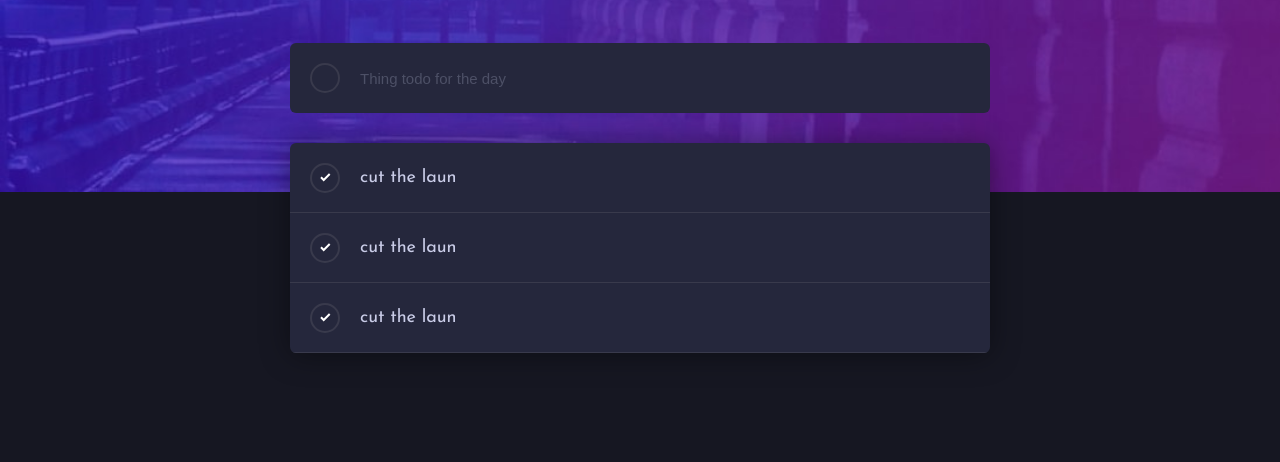
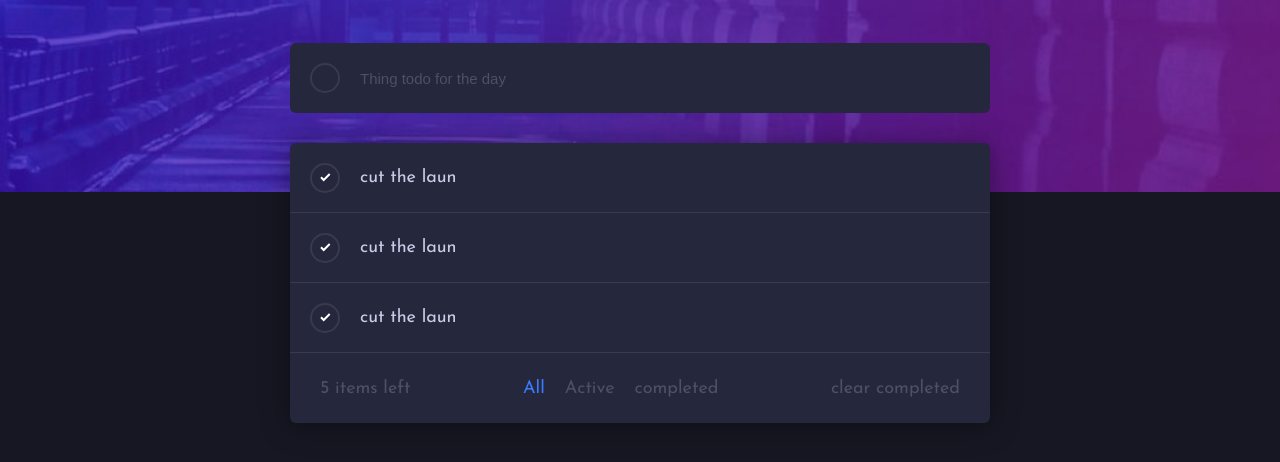
Before and after one commit to JoeTechx/To-do-firebase-app, a plain HTML site: page index.html in a window 1280 px wide. Shown: the part 158-620 px from the top of the page. Drawn offline with Linux system fonts and the light colour scheme.

Commit message:
Done with CSS file

```diff
--- a/index.html
+++ b/index.html
@@ -1,18 +1,17 @@
 <!DOCTYPE html>
 <html lang="en">
+
 <head>
   <meta charset="UTF-8" />
   <meta http-equiv="X-UA-Compatible" content="IE=edge" />
   <meta name="viewport" content="width=device-width, initial-scale=1.0" />
   <link rel="preconnect" href="https://fonts.googleapis.com" />
   <link rel="preconnect" href="https://fonts.gstatic.com" crossorigin />
-    <link
-      href="https://fonts.googleapis.com/css2?family=Josefin+Sans:wght@400;700&display=swap"
-      rel="stylesheet"
-    />
+  <link href="https://fonts.googleapis.com/css2?family=Josefin+Sans:wght@400;700&display=swap" rel="stylesheet" />
   <title>TO DO App</title>
   <link rel="stylesheet" href="style.css" />
 </head>
+
 <body>
   <div class="background-image">
     <img src="./Assets/bg-desktop-dark.jpg" alt="" />
@@ -30,11 +29,7 @@
       </div>
       <div class="new-todo-input">
         <form onsubmit="addItem(event)">
-            <input
-              id="todo-input"
-              type="text"
-              placeholder="Thing todo for the day"
-            />
+          <input id="todo-input" type="text" placeholder="Thing todo for the day" />
         </form>
       </div>
     </div>
@@ -65,9 +60,20 @@
           <div class="todo-text">cut the laun</div>
         </div>
       </div>
-        <div class="todo-items-info"></div>
+      <div class="todo-items-info">
+        <div class="itmes-left">5 items left</div>
+        <div class="items-statuses">
+          <span class="active">All</span>
+          <span>Active</span>
+          <span>completed</span>
+        </div>
+        <div class="items-clear">
+          <span>clear completed</span>
+        </div>
+      </div>
     </div>
   </div>
 </body>
 <script src="script.js"></script>
+
 </html>
--- a/style.css
+++ b/style.css
@@ -11,6 +11,7 @@ body {
   display: flex;
   justify-content: center;
 }
+
 .background-image {
   position: absolute;
   top: 0;
@@ -19,6 +20,7 @@ body {
   min-height: 350px;
   z-index: -1;
 }
+
 .background-image img {
   width: 100%;
   min-height: 350px;
@@ -74,8 +76,9 @@ body {
 }
 
 .check-mark:hover {
-   background: linear-gradient(135deg, #55DDFF 0%, #C058F3 100%);
+  background: linear-gradient(135deg, #55ddff 0%, #c058f3 100%);
 }
+
 .new-todo-input {
   flex-grow: 1;
   display: flex;
@@ -100,30 +103,65 @@ body {
   color: hsl(233, 14%, 35%);
 }
 
-.todo-item:hover{
+.todo-item:hover {
   transform: translateY(-2);
   box-shadow: 0 0px 7px 0px hsl(235, 21%, 11%);
+  border-color: hsl(235, 24%, 19%);
 }
 
-  .todo-item{
-width: 100%;
-display: flex;
-height: 70px;
-border-bottom: 1px solid hsl(237, 14%, 26%);
-
+.todo-item {
+  width: 100%;
+  display: flex;
+  height: 70px;
+  border-bottom: 1px solid hsl(237, 14%, 26%);
+  z-index: -1;
+  cursor: pointer;
+  transition: all 0.25s ease;
 }
 
-.todo-text{
+.todo-text {
   display: flex;
   align-items: center;
   font-size: 18px;
+  z-index: 10;
   color: hsl(234, 39%, 85%);
 }
 
-.todo-items-wrapper{
+.todo-items-wrapper {
   margin-top: 30px;
   background-color: hsl(235, 24%, 19%);
   border-radius: 6px;
   overflow: hidden;
-  box-shadow: 0px 2px 30px 0px rgba(0,0,0,0.4);
+  box-shadow: 0px 2px 30px 0px rgba(0, 0, 0, 0.4);
 }
+
+.todo-items-info {
+  width: 100%;
+  height: 70px;
+  align-items: center;
+  justify-content: space-between;
+  display: flex;
+  padding: 0 30px;
+  color: hsl(233, 14%, 35%);
+}
+
+.items-statuses {
+  display: flex;
+  justify-content: center;
+}
+
+.items-statuses span {
+  padding: 0 10px;
+  cursor: pointer;
+}
+
+.items-statuses span:hover,
+.items-statuses span.active,
+.items-clear:hover {
+  color: hsl(220, 98%, 61%);
+}
+
+.items-clear {
+  cursor: pointer;
+  text-align: end;
+}
```
Lines whose indentation alone changed are shown as unchanged.
